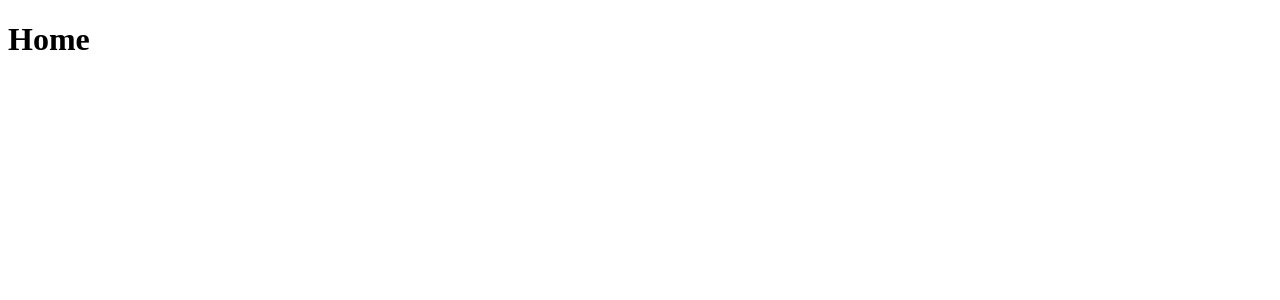
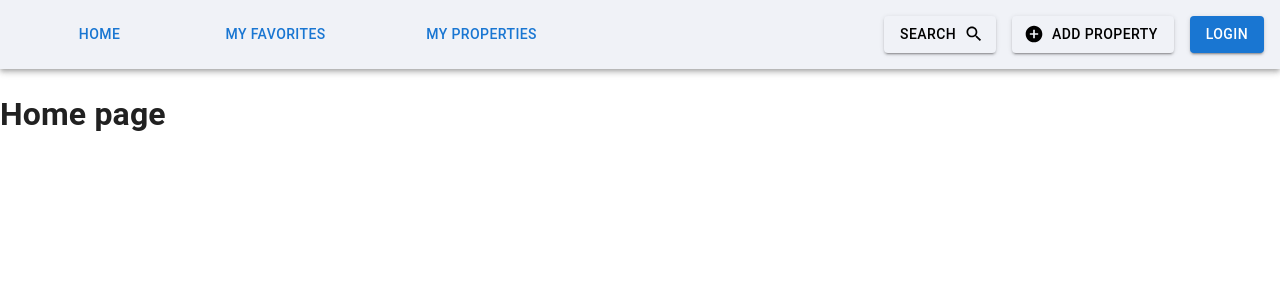
Before and after one commit to nazmuShakib/FrontEnd, a React (Vite) app: page / in a window 1280 px wide. Shown: the top 300 px of the page. Built offline with nearby package versions, Linux system fonts and the light colour scheme.

Commit message:
add basic navbar functionality: has some features missing: will comeback to it

```diff
--- a/package.json
+++ b/package.json
@@ -19,6 +19,7 @@
 		"eslint-plugin-jsx-a11y": "^6.8.0",
 		"react": "^18.2.0",
 		"react-dom": "^18.2.0",
+		"react-modal": "^3.16.1",
 		"react-router-dom": "^6.21.1"
 	},
 	"devDependencies": {
--- a/src/App.jsx
+++ b/src/App.jsx
@@ -1,14 +1,34 @@
 import { Routes, Route } from 'react-router-dom'
+import { Box, CssBaseline } from '@mui/material'
 import Login from './components/Login'
 import Register from './components/Register'
+import NavBar from './components/NavBar'
 
 function App() {
 	return (
-		<Routes>
-			<Route path="/" element={<h1>Home</h1>} />
-			<Route path="/register" element={<Register />} />
-			<Route path="/login" element={<Login />} />
-		</Routes>
+		<Box component="div">
+			<CssBaseline />
+			<NavBar />
+			<Routes>
+				<Route path="/" element={<h1>Home page</h1>} />
+				<Route
+					path="/my-favorites"
+					element={<h1>Favorites button clicked</h1>}
+				/>
+				<Route
+					path="/my-properties"
+					element={<h1>Properties button clicked</h1>}
+				/>
+				<Route
+					path="/register"
+					element={<Register />}
+				/>
+				<Route
+					path="/login"
+					element={<Login />}
+				/>
+			</Routes>
+		</Box>
 	)
 }
 export default App
--- /dev/null
+++ b/src/components/NavBar.jsx
@@ -0,0 +1,71 @@
+import {
+	Box,
+	AppBar,
+	Toolbar,
+	CssBaseline,
+} from '@mui/material'
+import HomeButton from './Utility/HomeButton'
+import MyFavoritesButton from './Utility/MyFavorites'
+import MyPropertyButton from './Utility/MyPropertyButton'
+import AddPropertyButton from './Utility/AddPropertyButton'
+import LoginButton from './Utility/LoginButton'
+import SearchBar from './Utility/SearchBar'
+
+export default function NavBar() {
+	return (
+		<Box sx={{ flexGrow: 1 }}>
+			<CssBaseline />
+			<AppBar
+				position="static"
+				sx={{
+					backgroundColor: '#f0f2f7',
+					width: '100%',
+				}}
+			>
+				<Box
+					component="div"
+					sx={{
+						display: 'flex',
+						justifyContent: 'space-around',
+					}}
+				>
+					{/* Navigation links for Home, My Favorites and My Property */}
+					<Toolbar
+						sx={{
+							display: 'flex',
+							justifyContent: 'space-around',
+							width: '90%',
+						}}
+					>
+						{/* Home button */}
+						<HomeButton />
+						{/* My Favorites button */}
+						<MyFavoritesButton />
+						{/* My Properties button */}
+						<MyPropertyButton />
+					</Toolbar>
+					{/* Button section */}
+					<Box
+						component="div"
+						sx={{
+							display: 'flex',
+							width: '100%',
+							mt: 2,
+							mb: 2,
+							mr: 2,
+							flexDirection: 'flex-end',
+							justifyContent: 'end',
+						}}
+					>
+						{/* Search Button */}
+						<SearchBar />
+						{/* Add Property Button */}
+						<AddPropertyButton />
+						{/* Login Button */}
+						<LoginButton />
+					</Box>
+				</Box>
+			</AppBar>
+		</Box>
+	)
+}
--- /dev/null
+++ b/src/components/Utility/AddPropertyButton.jsx
@@ -0,0 +1,28 @@
+import { Button } from '@mui/material'
+import { AddCircle } from '@mui/icons-material'
+
+export default function AddPropertyButton() {
+	return (
+		<Button
+			variant="contained"
+			component="div"
+			type="button"
+			sx={{
+				mr: 2,
+				backgroundColor: '#f0f2f7',
+				color: 'black',
+				display: 'none',
+				'@media (min-width: 768px)': {
+					display: 'flex',
+				},
+				':hover': {
+					backgroundColor: '#cfd5e5',
+					color: 'black',
+				},
+			}}
+			startIcon={<AddCircle />}
+		>
+			Add Property
+		</Button>
+	)
+}
--- /dev/null
+++ b/src/components/Utility/HomeButton.jsx
@@ -0,0 +1,22 @@
+import { Button } from '@mui/material'
+
+export default function Home() {
+	return (
+		<Button
+			variant="text"
+			component="button"
+			type="button"
+			name="Home"
+			href="/"
+			sx={{
+				width: '70px',
+				display: 'none',
+				'@media (min-width: 768px)': {
+					display: 'flex',
+				},
+			}}
+		>
+			Home
+		</Button>
+	)
+}
--- /dev/null
+++ b/src/components/Utility/LoginButton.jsx
@@ -0,0 +1,16 @@
+import { Button } from '@mui/material'
+
+export default function LoginButton() {
+	return (
+		/* TODO Add profile link when user logged in */
+		<Button
+			variant="contained"
+			component="button"
+			type="button"
+			display="block"
+			href="/login"
+		>
+			Login
+		</Button>
+	)
+}
--- /dev/null
+++ b/src/components/Utility/MyFavorites.jsx
@@ -0,0 +1,22 @@
+import { Button } from '@mui/material'
+
+export default function MyFavorites() {
+	return (
+		<Button
+			variant="text"
+			component="button"
+			type="button"
+			name="My Favorites"
+			href="/my-favorites"
+			sx={{
+				width: '120px',
+				display: 'none',
+				'@media (min-width: 768px)': {
+					display: 'flex',
+				},
+			}}
+		>
+			My Favorites
+		</Button>
+	)
+}
--- /dev/null
+++ b/src/components/Utility/MyPropertyButton.jsx
@@ -0,0 +1,22 @@
+import { Button } from '@mui/material'
+
+export default function MyPropertyButton() {
+	return (
+		<Button
+			variant="text"
+			component="button"
+			type="button"
+			name="My Properties"
+			href="/my-properties"
+			sx={{
+				width: '130px',
+				display: 'none',
+				'@media (min-width: 768px)': {
+					display: 'flex',
+				},
+			}}
+		>
+			My Properties
+		</Button>
+	)
+}
--- /dev/null
+++ b/src/components/Utility/SearchBar.jsx
@@ -0,0 +1,109 @@
+import { useState } from 'react'
+import {
+	Backdrop,
+	Box,
+	Button,
+	Modal,
+	Fade,
+	IconButton,
+	InputAdornment,
+	TextField,
+} from '@mui/material'
+import SearchIcon from '@mui/icons-material/Search'
+import { SearchOutlined } from '@mui/icons-material'
+
+/* Modal styles */
+const style = {
+	position: 'absolute',
+	top: '50%',
+	left: '50%',
+	transform: 'translate(-50%, -50%)',
+	width: '90%',
+	'@media (min-width: 768px)': {
+		width: '40em',
+	},
+	height: '50%',
+	bgcolor: 'background.paper',
+	border: '2px solid #000',
+	boxShadow: 24,
+	p: 4,
+}
+
+export default function TransitionsModal() {
+	const [searchQuery, setSearchQuery] = useState('')
+	const [open, setOpen] = useState(false)
+
+	const handleOpen = () => setOpen(true)
+	const handleClose = () => setOpen(false)
+
+	const handleSearch = () => {
+		// Handle search logic with the searchQuery
+		console.log(`Searching for: ${searchQuery}`)
+	}
+
+	const handleInputChange = (event) => {
+		setSearchQuery(event.target.value)
+	}
+
+	return (
+		<Box component="div">
+			<Button
+				type="button"
+				variant="contained"
+				endIcon={<SearchOutlined />}
+				sx={{
+					backgroundColor: '#f0f2f7',
+					color: 'black',
+					mr: 2,
+					width: '8em',
+					display: 'none',
+					'@media (min-width: 768px)': {
+						display: 'flex',
+					},
+					':hover': {
+						backgroundColor: '#cfd5e5',
+						color: 'black',
+					},
+				}}
+				onClick={handleOpen}
+			>
+				Search
+			</Button>
+			<Modal
+				aria-labelledby="transition-modal-title"
+				aria-describedby="transition-modal-description"
+				open={open}
+				onClose={handleClose}
+				closeAfterTransition
+				slots={{ backdrop: Backdrop }}
+				slotProps={{
+					backdrop: {
+						timeout: 500,
+					},
+				}}
+			>
+				<Fade in={open}>
+					<Box sx={style}>
+						<TextField
+							label="Search"
+							variant="outlined"
+							fullWidth
+							value={searchQuery}
+							onChange={handleInputChange}
+							InputProps={{
+								endAdornment: (
+									<InputAdornment position="end">
+										<IconButton onClick={handleSearch} edge="end">
+											<SearchIcon />
+										</IconButton>
+									</InputAdornment>
+								),
+							}}
+						/>
+						{/* Need to add other functionalities like division, district, area name field */}
+					</Box>
+				</Fade>
+			</Modal>
+		</Box>
+	)
+}
```
Also changed, not shown: 1 other file (tests, documents, lock files or other folders).
